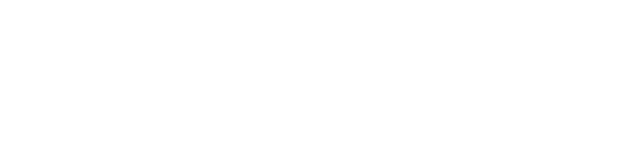
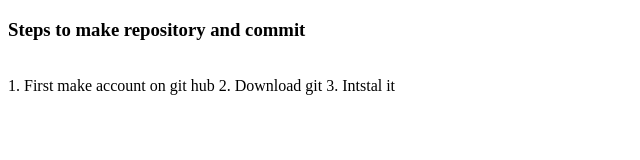
Before and after one commit to Hamid-mian/FirsthtmlPage, a plain HTML site: page index.html in a window 1280 px wide. Shown: the whole page, without its empty margins (0-640 px from the left). Drawn offline with Linux system fonts and the light colour scheme.

Commit message:
Steps Followed to make account

```diff
--- a/index.html
+++ b/index.html
@@ -7,6 +7,11 @@
     <title>first html page</title>
 </head>
 <body>
+    <p><h3>Steps to make repository and commit</h3><br>
+    1. First make account on git hub
+    2. Download git
+    3. Intstal it
+    </p>
 
 </body>
 </html>
```
